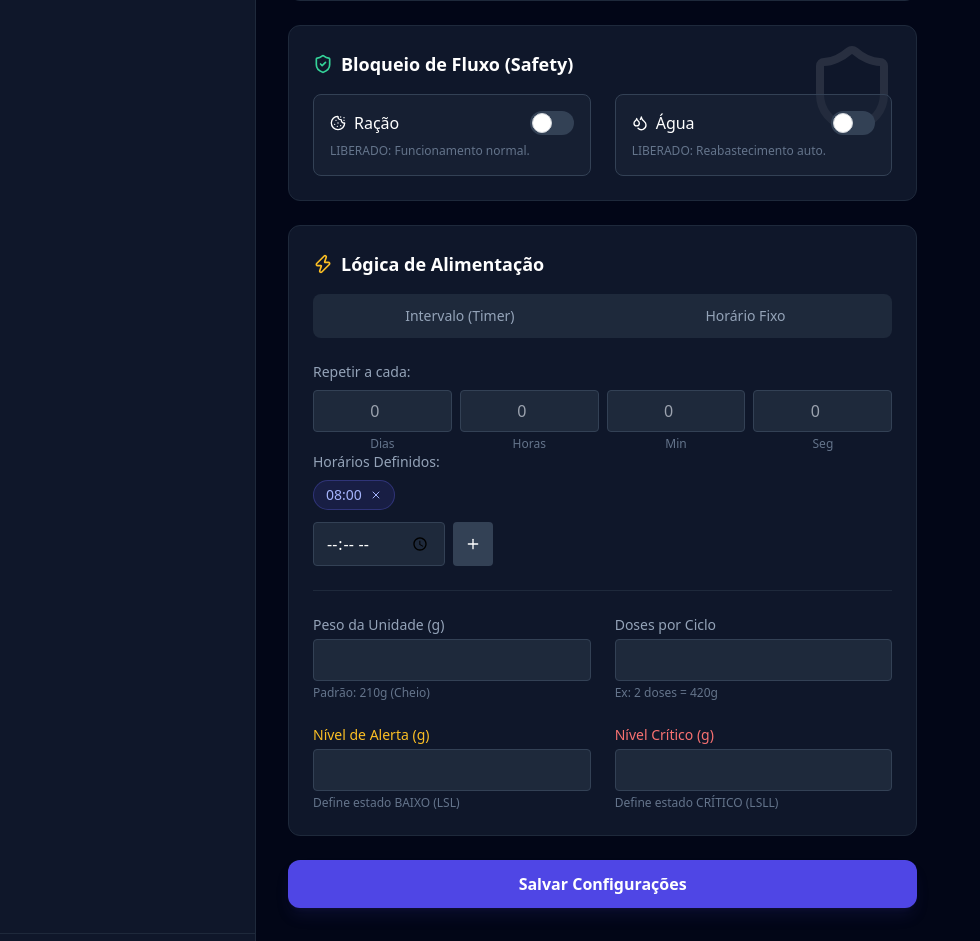
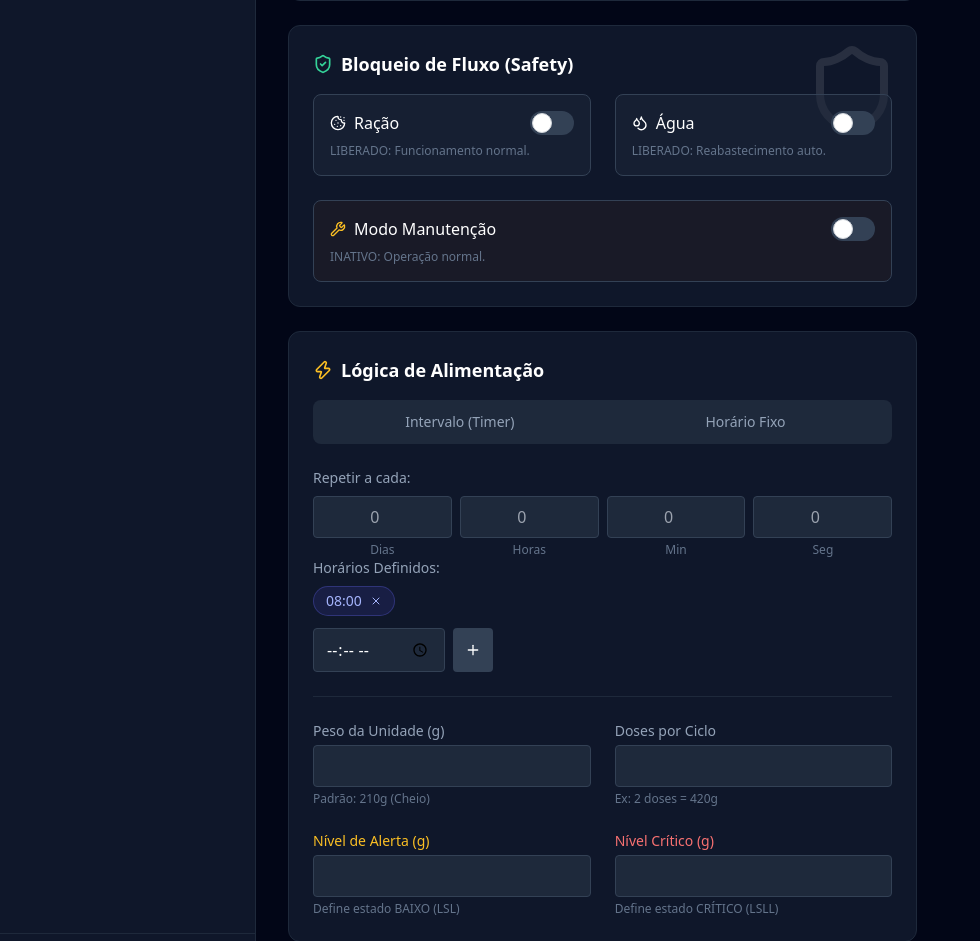
Before and after one commit to DanielMelloo/DANA-BioFeed, a Flask app: template app/templates/feeder.html in a window 1280 px wide. Shown: the part 812-1753 px from the top of the page, without its empty margins (0-980 px from the left). Run offline with Flask 3, Linux system fonts and the light colour scheme; the template is opened without the code that fills it: values that come from a table or form of the project are taken from there, others are empty; some libraries are stand-ins or nearby versions.

Commit message:
feat: Implement feeder API with advanced sensor logic, command handling, and web dashboard.

```diff
--- a/app/models/feeder.py
+++ b/app/models/feeder.py
@@ -49,6 +49,10 @@ class Feeder(db.Model):
     water_mode = db.Column(db.String(16), default='AUTO') # AUTO, MANUAL
     water_valve_state = db.Column(db.String(16), default='CLOSED') # OPEN, CLOSED
 
+    # Advanced Logic
+    last_stable_weight = db.Column(db.Float, default=0.0) # For Hysteresis
+    maintenance_mode = db.Column(db.Boolean, default=False) # Suppress Alarms
+
     def __init__(self, name, food_tank_id=None, water_tank_id=None, avatar='cat'):
         self.name = name
         self.food_tank_id = food_tank_id
--- a/app/routes/dashboard.py
+++ b/app/routes/dashboard.py
@@ -109,6 +109,7 @@ def update_feeder(id):
 
     feeder.is_locked = 'is_locked' in request.form
     feeder.water_locked = 'water_locked' in request.form
+    feeder.maintenance_mode = 'maintenance_mode' in request.form
 
     # Manual Water Control
     if 'manual_water' in request.form:
--- a/app/templates/feeder.html
+++ b/app/templates/feeder.html
@@ -185,6 +185,22 @@
                                 {{ 'TRAVADO: Solenoide desativada.' if feeder.water_locked else 'LIBERADO: Reabastecimento auto.' }}
                             </p>
                         </div>
+
+                        <!-- Maintenance Mode -->
+                        <div class="col-span-1 md:col-span-2 bg-amber-900/10 rounded-lg p-4 border {{ 'border-amber-500/50' if feeder.maintenance_mode else 'border-slate-700' }}">
+                            <div class="flex justify-between items-center mb-2">
+                                <span class="font-medium text-white flex items-center gap-2">
+                                    <i data-lucide="wrench" class="w-4 h-4 text-amber-400"></i> Modo Manutenção
+                                </span>
+                                <label class="relative inline-flex items-center cursor-pointer">
+                                    <input type="checkbox" name="maintenance_mode" class="sr-only peer" {{ 'checked' if feeder.maintenance_mode }}>
+                                    <div class="w-11 h-6 bg-slate-700 peer-focus:outline-none rounded-full peer peer-checked:after:translate-x-full peer-checked:after:border-white after:content-[''] after:absolute after:top-[2px] after:left-[2px] after:bg-white after:border-gray-300 after:border after:rounded-full after:h-5 after:w-5 after:transition-all peer-checked:bg-amber-500"></div>
+                                </label>
+                            </div>
+                            <p class="text-xs {{ 'text-amber-300' if feeder.maintenance_mode else 'text-slate-500' }}">
+                                {{ 'ATIVO: Alarmes e ações automáticas suspensos.' if feeder.maintenance_mode else 'INATIVO: Operação normal.' }}
+                            </p>
+                        </div>
                     </div>
                 </div>
 
--- a/update_db.py
+++ b/update_db.py
@@ -37,6 +37,8 @@ def migrate():
         add_column("feeders", "block_name VARCHAR(64)")
         add_column("feeders", "water_mode VARCHAR(16) DEFAULT 'AUTO'")
         add_column("feeders", "water_valve_state VARCHAR(16) DEFAULT 'CLOSED'")
+        add_column("feeders", "last_stable_weight FLOAT DEFAULT 0.0")
+        add_column("feeders", "maintenance_mode BOOLEAN DEFAULT 0")
 
         # Tanks Table Updates
         add_column("tanks", "block_name VARCHAR(64)")
```
Also changed, not shown: app/routes/api_feed.py (+22 -10 lines), app/templates/dashboard.html (+8 -1 lines), 1 other file.
